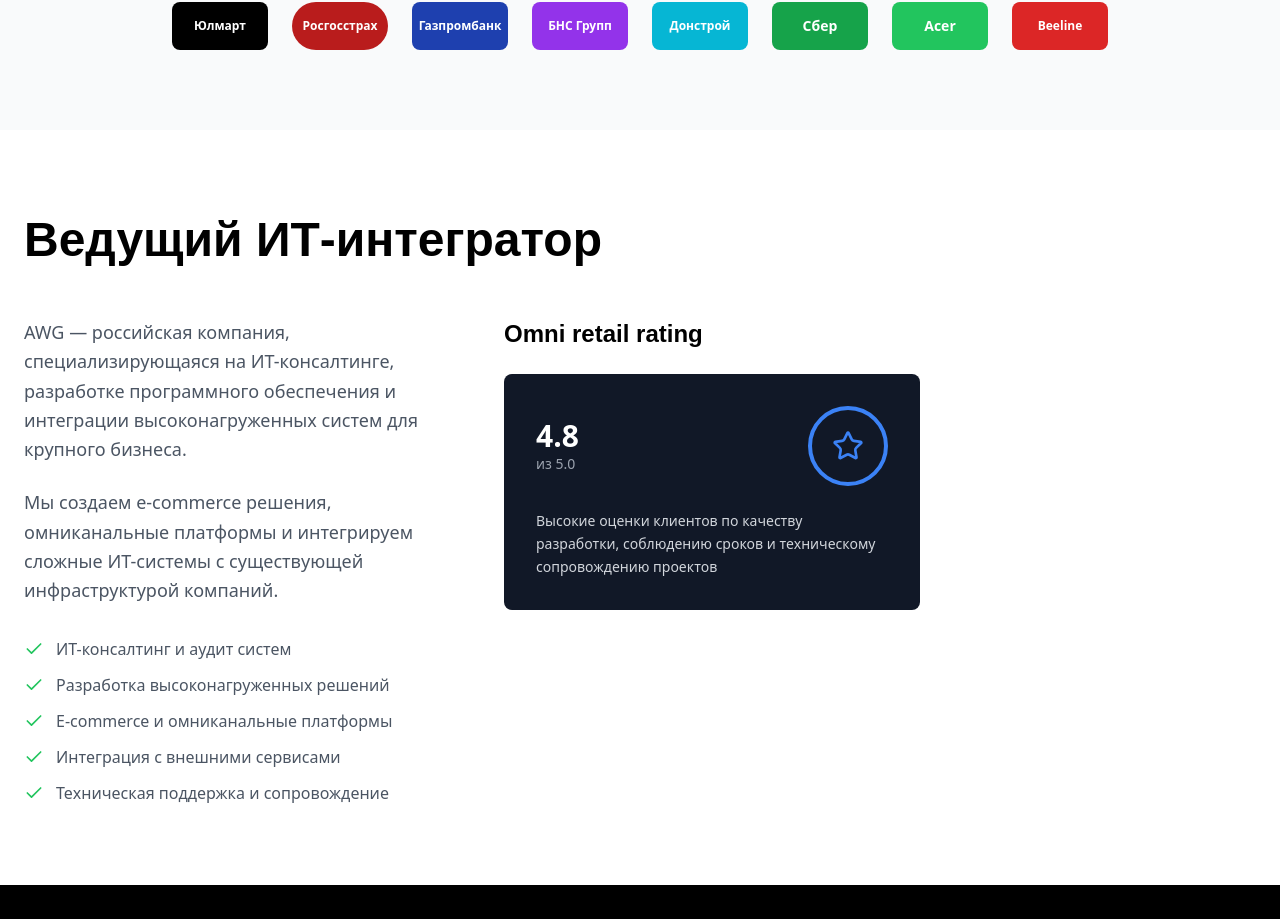
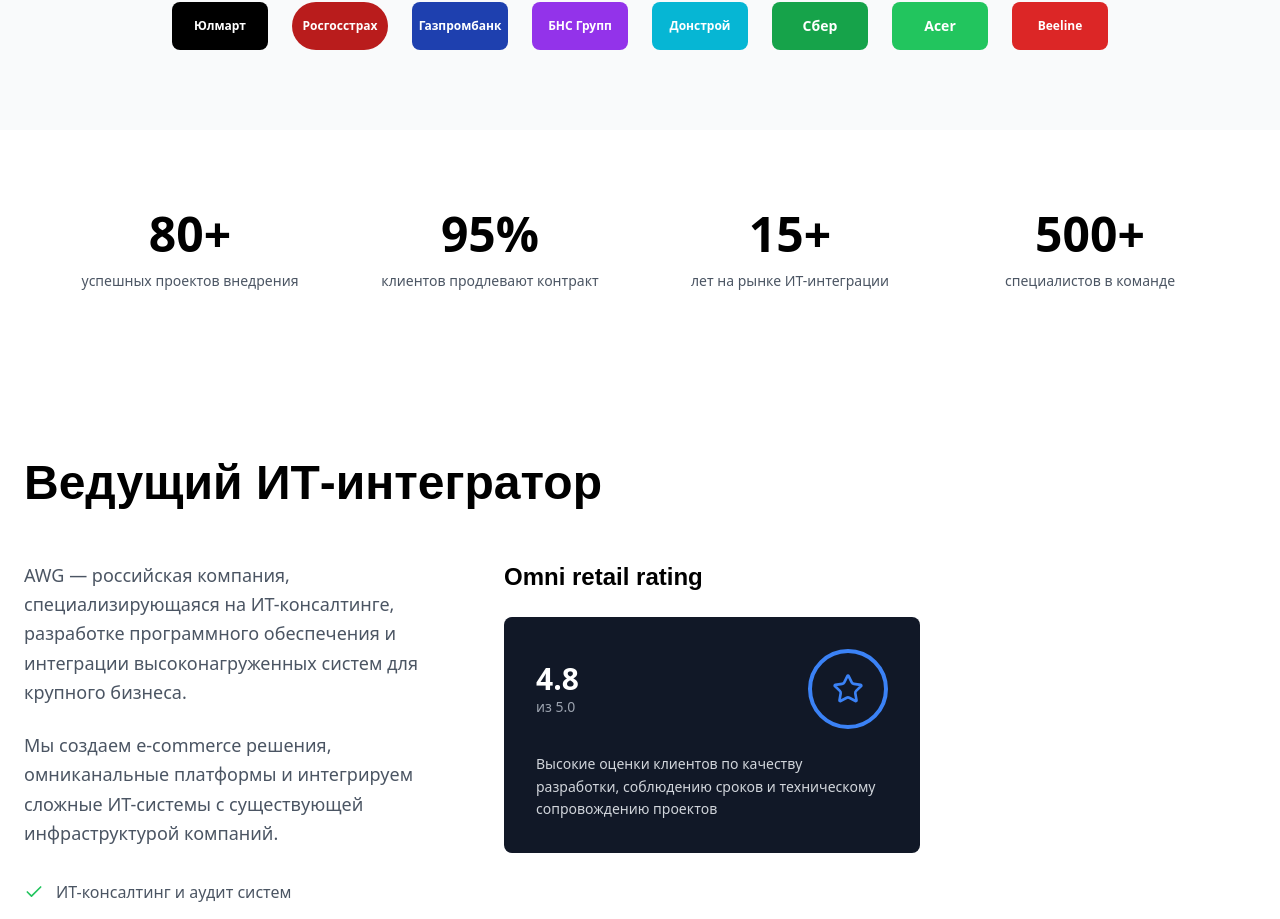
Before and after one commit to pr-poehali-dev/landing-photo-design, a React (Vite) app: page / in a window 1280 px wide. Shown: the part 1194-2113 px from the top of the page. Built offline with nearby package versions, Linux system fonts and the light colour scheme; a web font is replaced by a local one.

Commit message:
Добавить логотипы и достижения

```diff
--- a/src/pages/Index.tsx
+++ b/src/pages/Index.tsx
@@ -191,6 +191,55 @@ export default function Index() {
             </div>
             <div className="w-24 h-12 bg-red-600 rounded-lg flex items-center justify-center hover:bg-red-700 transition-colors duration-300 cursor-pointer group">
               <span className="text-white font-bold text-xs group-hover:scale-105 transition-transform duration-300">Beeline</span>
+            </div>
+          </div>
+        </div>
+      </section>
+
+      {/* Achievements Section */}
+      <section className="py-20 bg-white">
+        <div className="container mx-auto px-6">
+          <div className="max-w-6xl mx-auto">
+            <div className="grid grid-cols-2 md:grid-cols-4 gap-8 md:gap-12">
+              {/* Первое достижение */}
+              <div className="text-center">
+                <div className="text-4xl md:text-5xl font-bold text-black mb-3">
+                  80+
+                </div>
+                <div className="text-sm text-gray-600 leading-relaxed">
+                  успешных проектов внедрения
+                </div>
+              </div>
+
+              {/* Второе достижение */}
+              <div className="text-center">
+                <div className="text-4xl md:text-5xl font-bold text-black mb-3">
+                  95%
+                </div>
+                <div className="text-sm text-gray-600 leading-relaxed">
+                  клиентов продлевают контракт
+                </div>
+              </div>
+
+              {/* Третье достижение */}
+              <div className="text-center">
+                <div className="text-4xl md:text-5xl font-bold text-black mb-3">
+                  15+
+                </div>
+                <div className="text-sm text-gray-600 leading-relaxed">
+                  лет на рынке ИТ-интеграции
+                </div>
+              </div>
+
+              {/* Четвертое достижение */}
+              <div className="text-center">
+                <div className="text-4xl md:text-5xl font-bold text-black mb-3">
+                  500+
+                </div>
+                <div className="text-sm text-gray-600 leading-relaxed">
+                  специалистов в команде
+                </div>
+              </div>
             </div>
           </div>
         </div>
```
